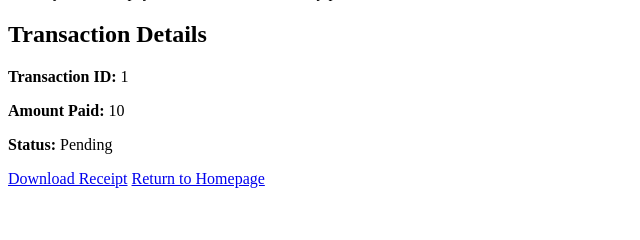
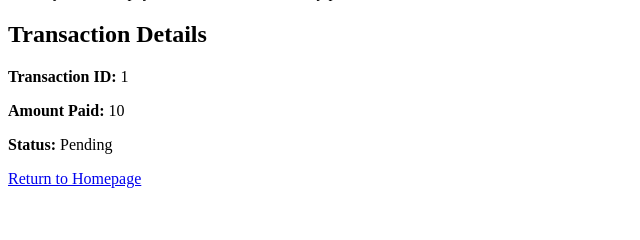
Before and after one commit to SunjidaAkter/food_backend, a Django app: template transaction/templates/trans_success.html in a window 1280 px wide. Shown: the part 97-337 px from the top of the page, without its empty margins (0-640 px from the left). Run offline with Django 5.2, Linux system fonts and the light colour scheme; tables that the repository leaves empty hold one stand-in row (values such as "Sample post"); the template is opened without the code that fills it: values that come from a table or form of the project are taken from there, most other values are stand-ins (such as "Sample title", 1, 10 or a date in 2020).

Commit message:
mission accomplished 🔥🚀🔥

```diff
--- a/payment/templates/payment_confirm_email.html
+++ b/payment/templates/payment_confirm_email.html
@@ -19,7 +19,7 @@
     </ul>
 
     <p>You can download your payment receipt from the following link:</p>
-    <p><a href="{{ pdf_link }}">Download Receipt</a></p>
+
 
     <p>If you have any questions, please contact us at support@example.com.</p>
 
--- a/transaction/templates/trans_success.html
+++ b/transaction/templates/trans_success.html
@@ -19,7 +19,7 @@
             <p><strong>Status:</strong> {{ trans.payment_status }}</p>
         </div>
 
-        <a href="{{ pdf_link }}" class="btn btn-primary">Download Receipt</a>
+
         <a href="https://yummi-tummy.netlify.app/" class="btn btn-secondary">Return to Homepage</a>
     </div>
 </body>
--- a/transaction/templates/transaction_confirm_email.html
+++ b/transaction/templates/transaction_confirm_email.html
@@ -80,7 +80,7 @@
 
             <p>You can download your receipt by clicking the link below:</p>
             <p>
-                <!-- <a href="{{ pdf_link }}" class="button">Download Receipt</a> -->
+
             </p>
         </div>
 
```
